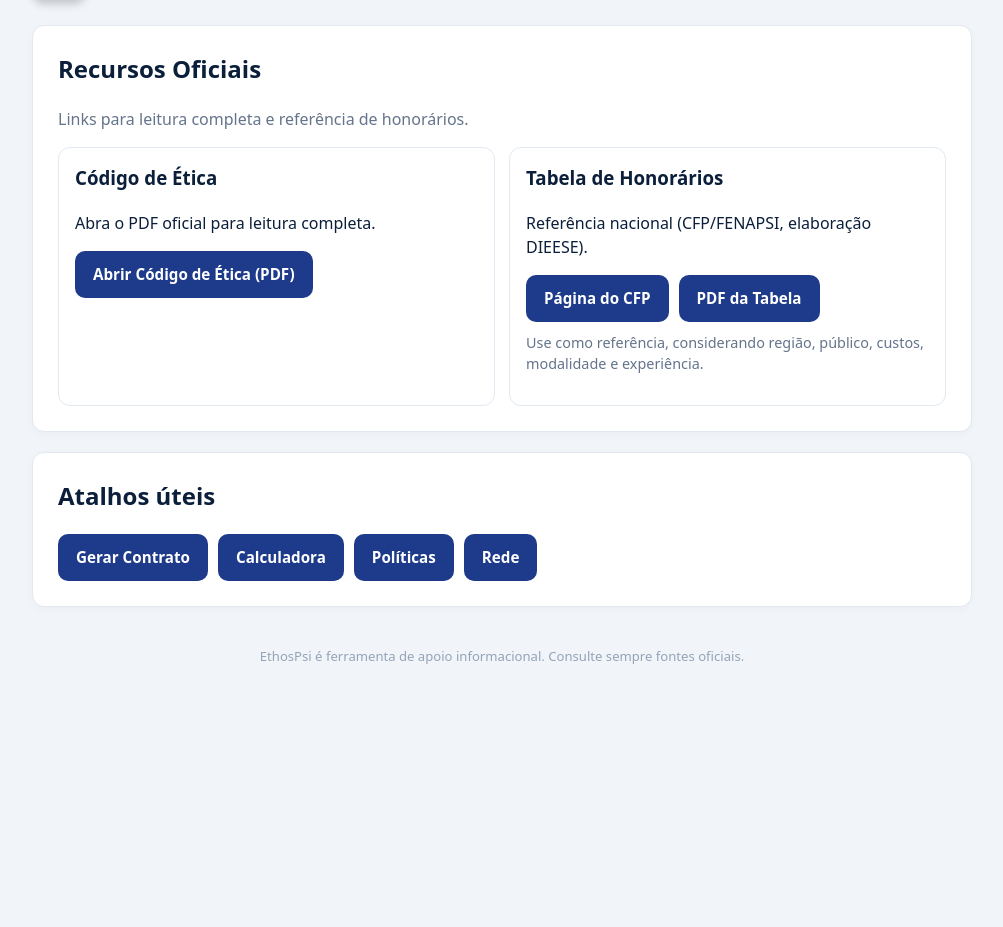
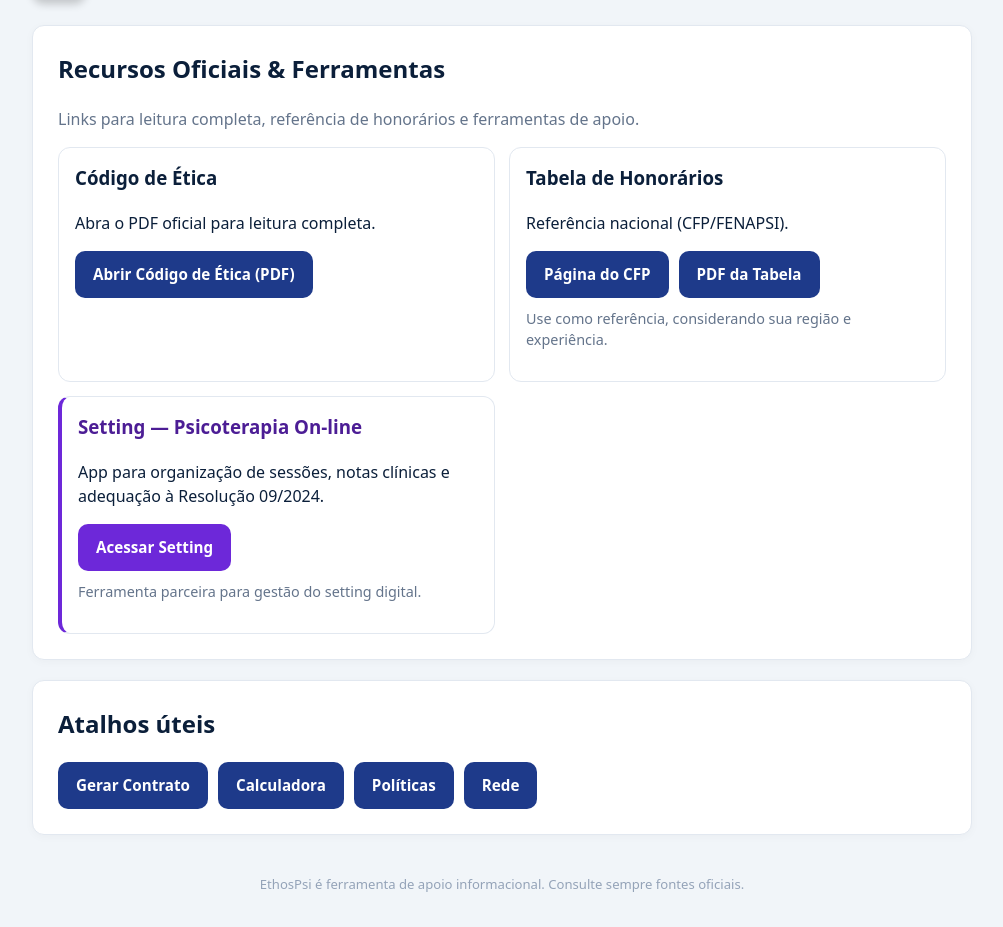
Before and after one commit to sabrinaandraderocha-cmyk/ethospsi, a Flask app: page /recursos in a window 1280 px wide. Shown: the part 75-1002 px from the top of the page, without its empty margins (138-1141 px from the left). Before the commit the page ends 739 px from the top, so only its background shows below. Run offline with Flask 3, Linux system fonts and the light colour scheme.

Commit message:
Update resources.html

```diff
--- a/templates/resources.html
+++ b/templates/resources.html
@@ -2,9 +2,9 @@
 {% block content %}
 
 <section class="card">
-  <h2 style="margin-top:0;">Recursos Oficiais</h2>
+  <h2 style="margin-top:0;">Recursos Oficiais & Ferramentas</h2>
   <p style="color:#64748b; margin-top:6px;">
-    Links para leitura completa e referência de honorários.
+    Links para leitura completa, referência de honorários e ferramentas de apoio.
   </p>
 
   <div class="resource-grid">
@@ -18,7 +18,7 @@
 
     <div class="resource-card">
       <h3 style="margin-top:0;">Tabela de Honorários</h3>
-      <p>Referência nacional (CFP/FENAPSI, elaboração DIEESE).</p>
+      <p>Referência nacional (CFP/FENAPSI).</p>
       <div class="btn-row">
         <a class="btn-action" href="{{ links.tabela_honorarios_cfp }}" target="_blank" rel="noopener">
           Página do CFP
@@ -28,9 +28,24 @@
         </a>
       </div>
       <p class="muted-block">
-        Use como referência, considerando região, público, custos, modalidade e experiência.
+        Use como referência, considerando sua região e experiência.
       </p>
     </div>
+
+    <div class="resource-card" style="border-left: 4px solid #6D28D9;">
+      <h3 style="margin-top:0; color: #4C1D95;">Setting — Psicoterapia On-line</h3>
+      <p>App para organização de sessões, notas clínicas e adequação à Resolução 09/2024.</p>
+
+      <div class="btn-row">
+        <a class="btn-action" href="https://setting-psicoterapia-online.onrender.com" target="_blank" rel="noopener" style="background-color: #6D28D9; border-color: #6D28D9;">
+          Acessar Setting
+        </a>
+      </div>
+      <p class="muted-block">
+        Ferramenta parceira para gestão do setting digital.
+      </p>
+    </div>
+
   </div>
 </section>
 
```
